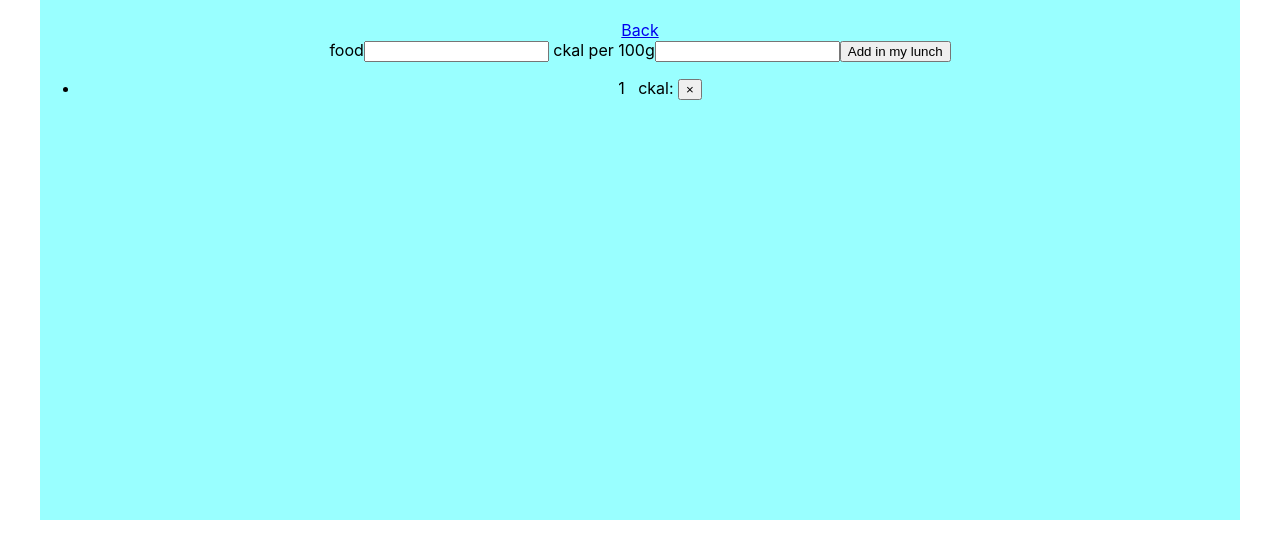
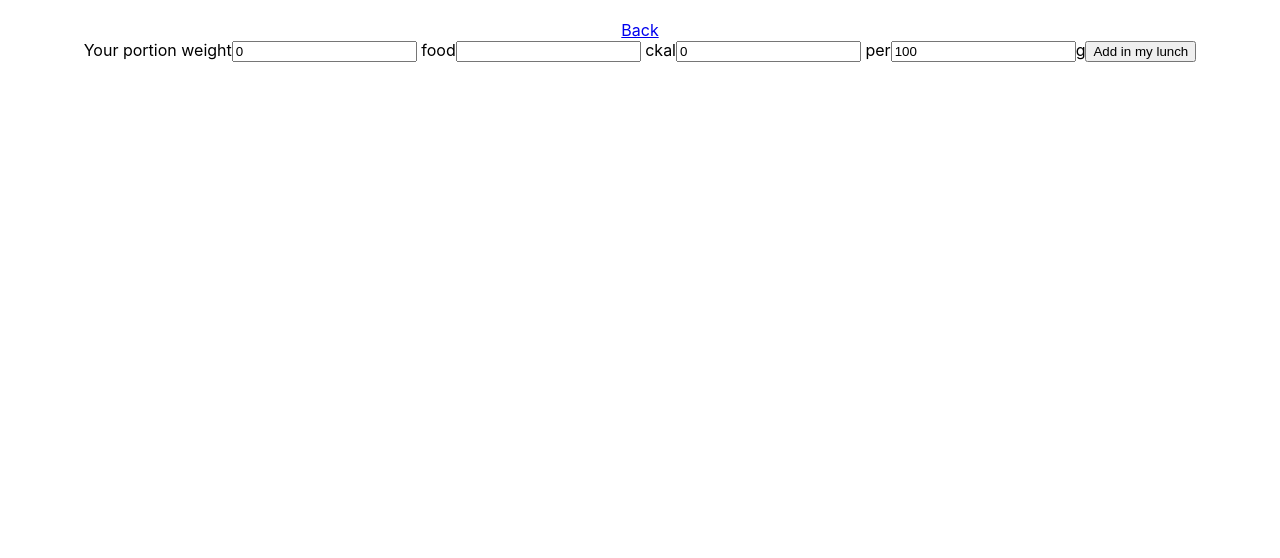
Before and after one commit to Recipe-calorie-counter/counter, a React (Create React App) app in the folder counter/: page /converter in a window 1280 px wide. Shown: the top 558 px of the page. Built offline with nearby package versions, Linux system fonts and the light colour scheme.

Commit message:
first calculate

```diff
--- a/counter/src/components/Converter.js
+++ b/counter/src/components/Converter.js
@@ -6,7 +6,6 @@ import FoodsList from "./converter/FoodsList";
 import Context from "./converter/Context";
 
 const StyledDiv = styled.div `
-    background-color: #99ffff;
     width: 1200px;
     height: 500px;
     margin 0 auto;
@@ -15,11 +14,7 @@ const StyledDiv = styled.div `
 
 const Converter = () => {
 
-    const [foods, setFoods] = useState([{
-        id: 1,
-        name: "",
-        ckal: ""
-    }]);
+    const [foods, setFoods] = useState([]);
 
     function removeFood(id) {
         setFoods(foods.filter(food => food.id !== id))
@@ -27,12 +22,12 @@ const Converter = () => {
 
     function onCreate(value) {
         setFoods(foods.concat([{
-            id: Date.now(),
+            id: foods.length+1,
+            yourPortionWeigh: value.yourPortionWeigh,
             name: value.foodName,
-            ckal: value.ckal
+            ckal: value.ckal,
+            portionWeight: value.portionWeight
         }]))
-
-        console.log(foods);
     }
 
     return (
@@ -42,7 +37,6 @@ const Converter = () => {
                     <NavLink to = "/" > Back </NavLink>
                     <FormConverter onCreate={onCreate}/>
                     <FoodsList foods={foods}/>
-
                 </StyledDiv>
 
             </div>
--- a/counter/src/components/converter/FoodsItem.js
+++ b/counter/src/components/converter/FoodsItem.js
@@ -10,7 +10,6 @@ const {removeFood} = useContext(Context)
             &nbsp;
             {food.name}
             &nbsp;
-            ckal: {food.ckal}
             <button onClick={removeFood.bind(null, food.id)}>&times;</button>
         </li>
     )
--- a/counter/src/components/converter/FormConverter.js
+++ b/counter/src/components/converter/FormConverter.js
@@ -3,24 +3,43 @@ import { useForm } from 'react-hook-form';
 
 const FormConverter = ({onCreate}) => {
 
-    const [value, setValue] = useState({foodName: '', ckal: ''})
+    const [value, setValue] = useState({yourPortionWeight: 0, foodName: '', ckal: 0, portionWeight: 100})
 
     const {handleSubmit/*, watch, errors, reset*/} = useForm();
 
+    function calculate() {
+        let a=value.yourPortionWeight;
+        let b=value.ckal;
+        let c=value.portionWeight;
+        let d=0;
+        return d=(b/c)*a;
+    }
+
     const onClick = data => {
         console.log(value);
+        calculate(value);
+        alert(calculate(value));
         onCreate(value);
+        setValue({yourPortionWeight: 0, foodName: '', ckal: 0, portionWeight: 100});
     }
 
     return (
             <form onSubmit={handleSubmit(onClick)}>
+                <label> Your portion weight
+                <input name="yourPortionWeight" type="number" value={value.yourPortionWeight} onChange = {e => setValue({...value, yourPortionWeight: e.target.value})}/>
+                </label>
                 <label> food
-                <input type="text" value={value.foodName} onChange = {e => setValue({...value, foodName: e.target.value})}/>
+                <input name="foodName" type="text" value={value.foodName} onChange = {e => setValue({...value, foodName: e.target.value})}/>
                 </label>
-                <label> ckal per 100g
-                <input type="text" value={value.ckal} onChange = {e => setValue({...value, ckal: e.target.value})}/>
+                <label> ckal
+                <input name="ckal" type="number" value={value.ckal} onChange = {e => setValue({...value, ckal: e.target.value})}/>
+                </label>
+                <label> per
+                <input name="portionWeight" type="number" value={value.portionWeight} onChange = {e => setValue({...value, portionWeight: e.target.value})}/>
+                g
                 </label>
                 <button type="submit">Add in my lunch</button>
+
             </form>
     );
 };
```
